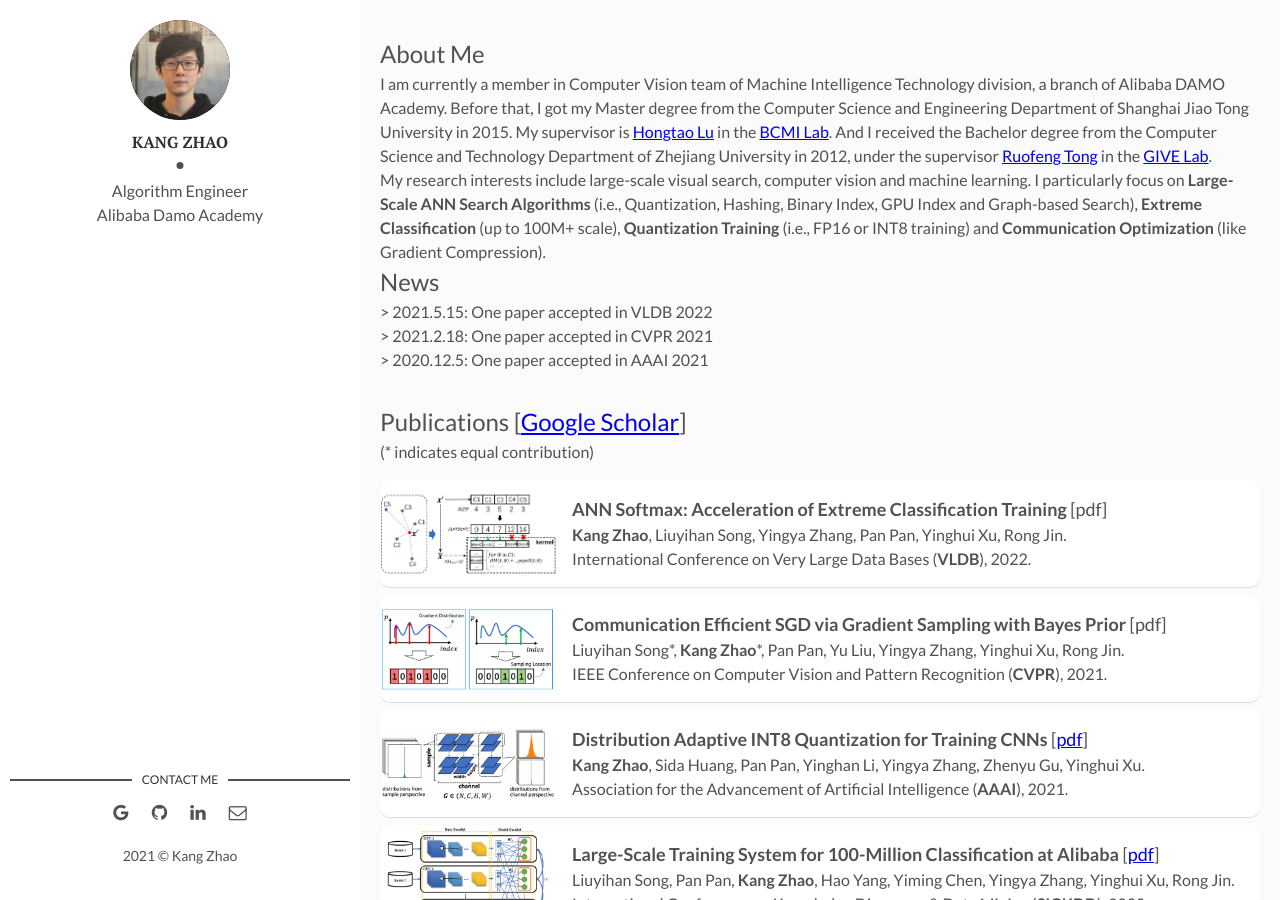
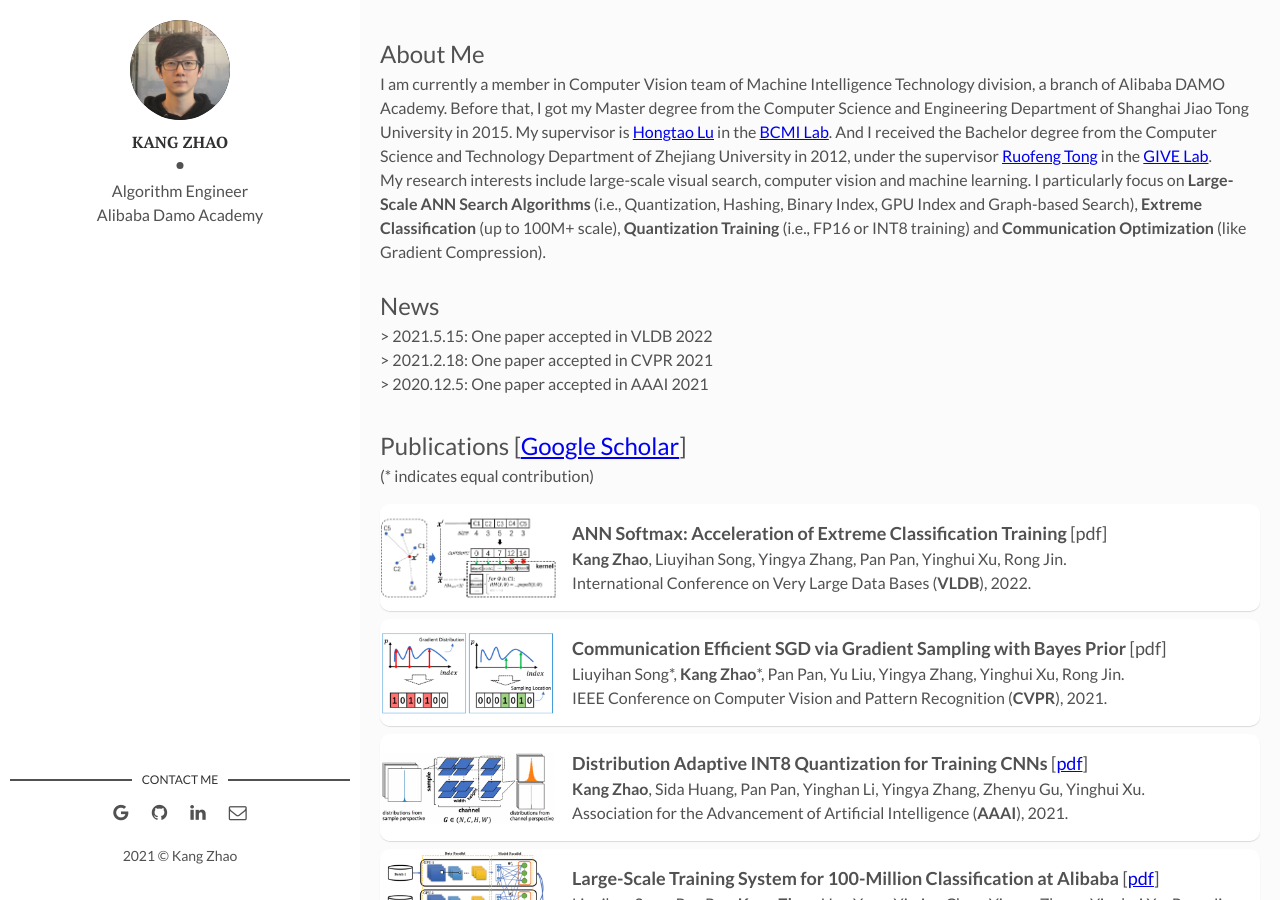
Before and after one commit to kangzhao2/kangzhao2.github.io, a Jekyll site: the page built from index.html, in a window 1280 px wide and 900 px high. Built offline with Jekyll 4.4.1, drawn with Linux system fonts in a browser that asks for light colours; the list of posts is cut into pages by our own code.

Commit message:
Update index.html

```diff
--- a/index.html
+++ b/index.html
@@ -4,7 +4,7 @@ layout: main
 <body>
 <p><font size="5">About Me</font> <br>
 I am currently a member in Computer Vision team of Machine Intelligence Technology division, a branch of Alibaba DAMO Academy. Before that, I got my Master degree from the Computer Science and Engineering Department of Shanghai Jiao Tong University in 2015. My supervisor is <a href="http://www.cs.sjtu.edu.cn/PeopleDetail.aspx?id=95">Hongtao Lu</a> in the <a href="http://bcmi.sjtu.edu.cn/member.html">BCMI Lab</a>. And I received the Bachelor degree from the Computer Science and Technology Department of Zhejiang University in 2012, under the supervisor <a href="http://give.zju.edu.cn/memberHomepage/TongRuofeng.html">Ruofeng Tong</a> in the <a href="http://give.zju.edu.cn/portal/index.html">GIVE Lab</a>.<br>
-My research interests include large-scale visual search, computer vision and machine learning. I particularly focus on <b>Large-Scale ANN Search Algorithms</b> (i.e., Quantization, Hashing, Binary Index, GPU Index and Graph-based Search), <b>Extreme Classification</b> (up to 100M+ scale), <b>Quantization Training</b> (i.e., FP16 or INT8 training) and <b>Communication Optimization</b> (like Gradient Compression).<br>
+My research interests include large-scale visual search, computer vision and machine learning. I particularly focus on <b>Large-Scale ANN Search Algorithms</b> (i.e., Quantization, Hashing, Binary Index, GPU Index and Graph-based Search), <b>Extreme Classification</b> (up to 100M+ scale), <b>Quantization Training</b> (i.e., FP16 or INT8 training) and <b>Communication Optimization</b> (like Gradient Compression).<br><br>
 <font size="5">News</font> <br>
   > 2021.5.15: One paper accepted in VLDB 2022<br>
   > 2021.2.18: One paper accepted in CVPR 2021<br>
```
